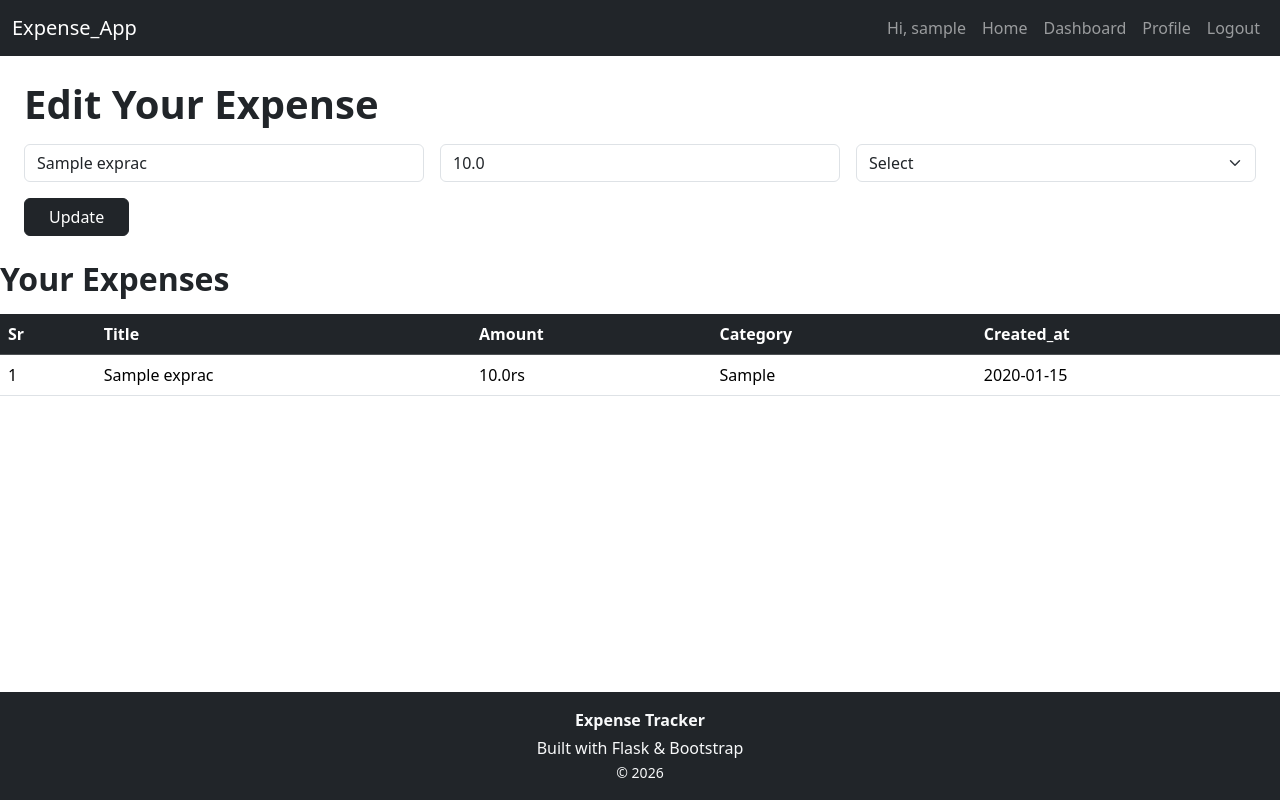
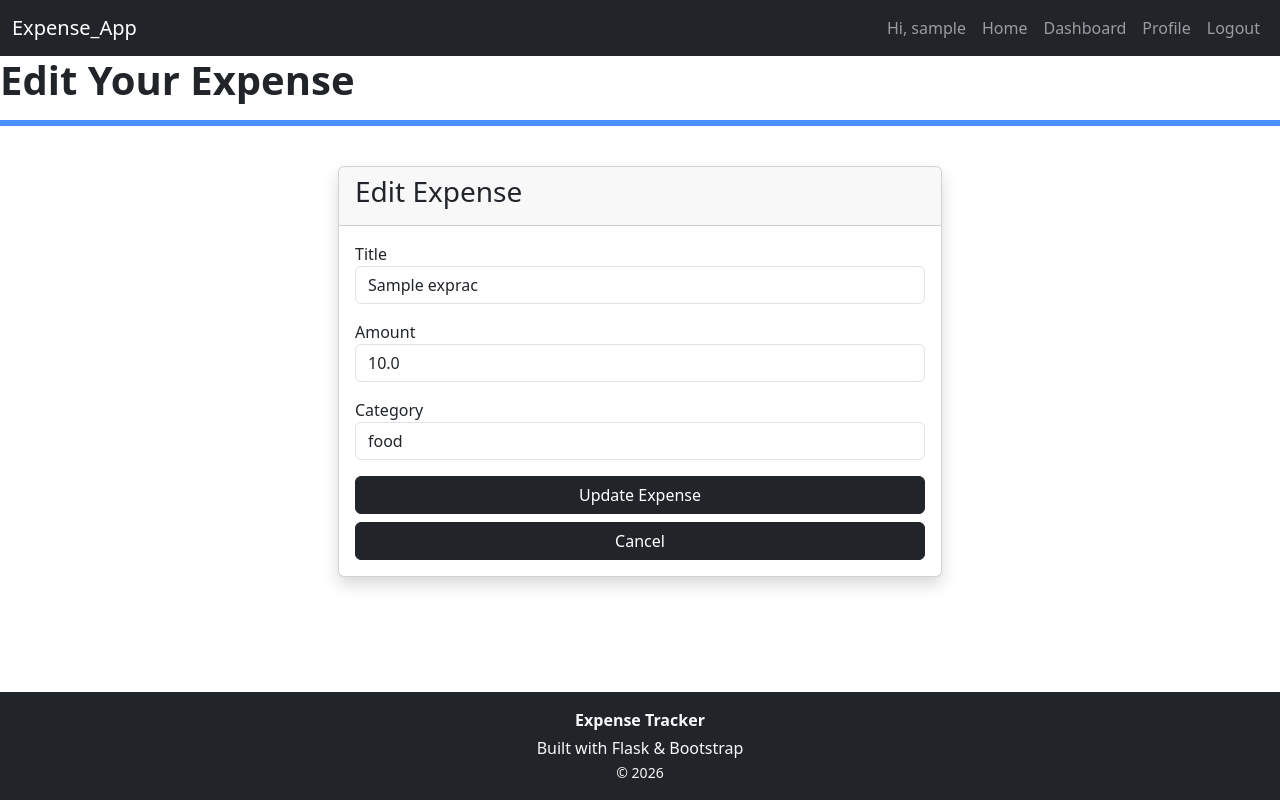
Before and after one commit to mishraadarsh17/expense-tracker-flask, a Flask app: page /edit/1 in a window 1280 px wide. Run offline with Flask 3, Linux system fonts and the light colour scheme; the visitor is signed in with stand-in values (Sample User, id 1); tables that the repository leaves empty hold one stand-in row (values such as "Sample post"); one stand-in notice (Sample message) is shown.

Commit message:
Improved expese edit UI and fix deployment issues

```diff
--- a/app.py
+++ b/app.py
@@ -103,7 +103,7 @@
                     cursor.execute("UPDATE exprac SET title=?,amount=?,category=?  WHERE id=? AND user_id=?",(title,amount,category,id,user_id))
                     conn.commit()
                     conn.close()
-                    flash("Expese Updated Successfully","succsess" )
+                    flash("Expese Updated Successfully","success" )
                     return redirect("/")
                 else:
                     flash("Invalid Input","danger")
--- a/templates/edit.html
+++ b/templates/edit.html
@@ -1,31 +1,63 @@
-
 {%extends "layout.html"%}
 {%block content%}
 
+<h1 class="fw-bold ">Edit Your Expense</h1>
+<hr class="border border-primary border-3 opacity-75">
 <div class="p-4">
-
-    <h1 class="fw-bold mb-3">Edit Your Expense</h1>
 
     <form method="post">
 
-        <div class="row g-3">
-            <div class="col-lg-4 col-md-6 col-12">
-                <input type="text" class="form-control" name="title" value="{{expense[1]}}">
+
+        <div class="row justify-content-center">
+
+            <div class="col-md-6">
+
+                <div class="card shadow">
+
+                    <div class="card-header">
+                        <h3>Edit Expense</h3>
+                    </div>
+
+                    <div class="card-body">
+
+                        <form method="POST">
+
+                            <div class="mb-3">
+                                <label>Title</label>
+                                <input type="text" name="title" class="form-control" value="{{ expense[1] }}">
+                            </div>
+
+                            <div class="mb-3">
+                                <label>Amount</label>
+                                <input type="text" name="amount" class="form-control" value="{{ expense[2] }}">
+                            </div>
+
+                            <div class="mb-3">
+                                <label>Category</label>
+
+                                <select name="category" class="form-control">
+
+                                    {% for c in categories %}
+                                    <option value="{{ c }}" {% if c==expense[3] %}selected{% endif %}>
+                                        {{ c }}
+                                    </option>
+                                    {% endfor %}
+
+                                </select>
+                            </div>
+
+                            <button class="btn btn-dark w-100">
+                                Update Expense
+                            </button>
+                            <a href="/" class="btn btn-dark w-100 mt-2">Cancel</a>
+                        </form>
+
+                    </div>
+
+                </div>
+
             </div>
-            <div class="col-lg-4 col-md-6 col-12">
-                <input type="text" name="amount" class="form-control" value="{{expense[2]}}">
-            </div>
-            <div class="col-lg-4 col-md-6 col-12">
-                <select name="category" class="form-select">
-                    <option value="">Select</option>
-                    {%for category in categories%}
-                    <option value="{{category}}" {%if expense[3]==category %} selected {%endif%}>{{category}}</option>
-                    {%endfor%}
-                </select>
-            </div>
-            <div class="col-auto">
-                <input type="submit" class="btn btn-dark px-4"  value="Update">
-            </div>
+
         </div>
 
 
@@ -33,29 +65,5 @@
 
 </div>
 
-<h2 class="fw-bold mb-3">Your Expenses</h2>
-<div class="table-responsive">
-    <table class="table align-middle">
-        <tr class="table-dark">
-            <th>Sr</th>
-            <th>Title</th>
-            <th>Amount</th>
-            <th>Category</th>
-            <th>Created_at</th>
 
-
-        </tr>
-
-        <tr>
-            <td>1</td>
-            <td>{{expense[1]}}</td>
-            <td>{{expense[2]}}rs</td>
-            <td>{{expense[3]}}</td>
-            <td>{{expense[5]}}</td>
-
-        </tr>
-
-
-    </table>
-</div>
- {%endblock%}
+{%endblock%}
```
